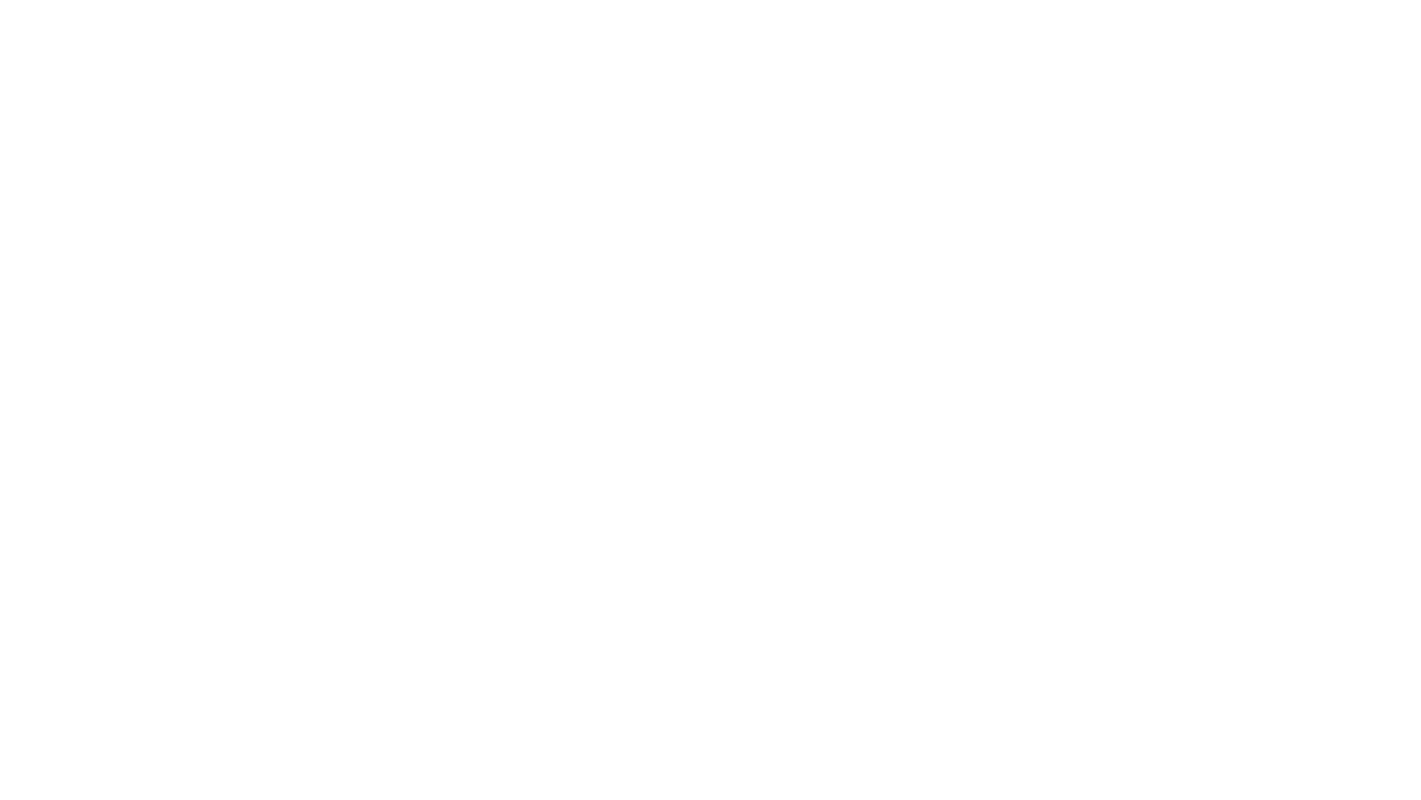
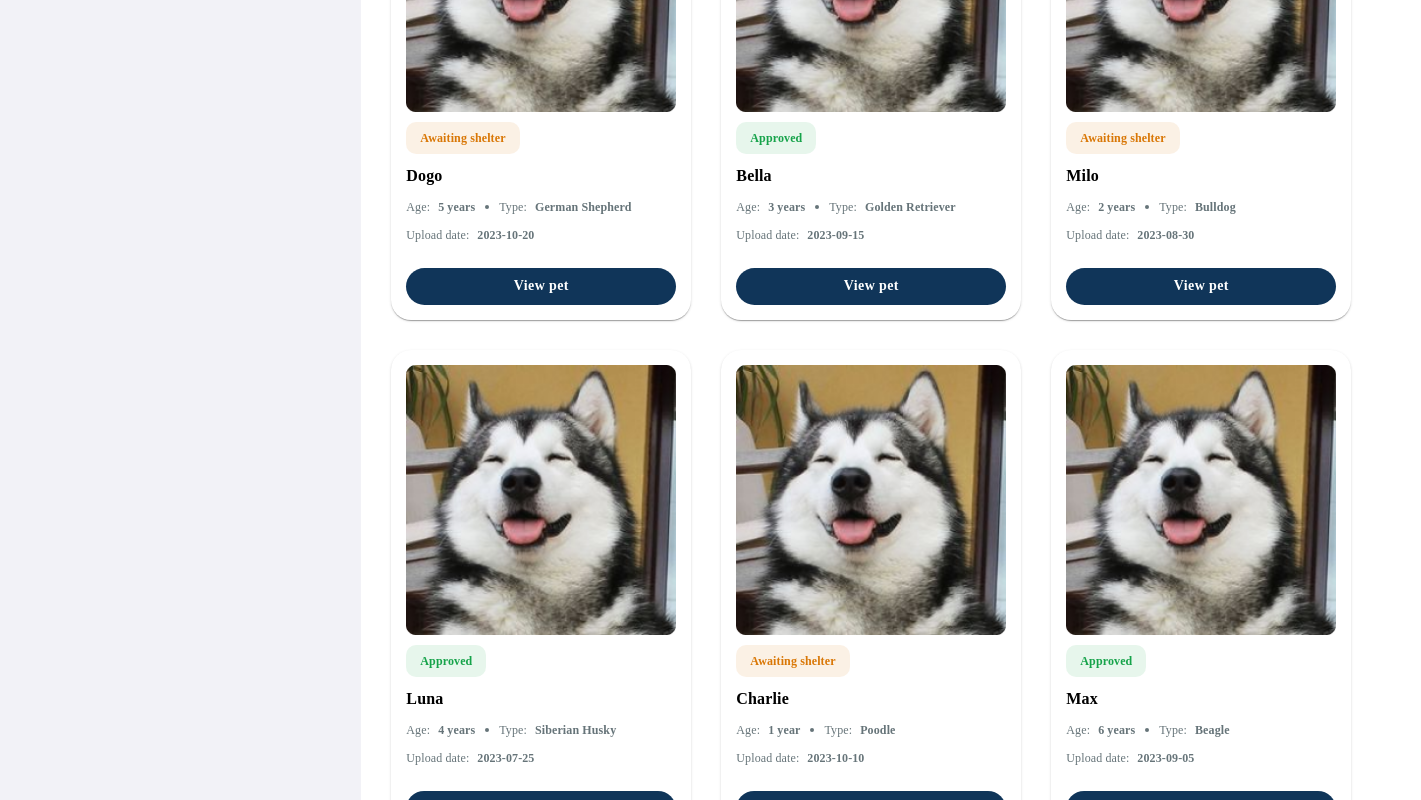
Before and after one commit to tamFEDev/pawfundFE, a React (Vite) app: page /dashboard/manager/pet-list in a window 1280 px wide. Before the commit this address had no page. Shown: the part 400-1200 px from the top of the page, 1421 px wide, since content can reach past the window. Before the commit the page ends 800 px from the top, so only its background shows below. Built offline with nearby package versions, Linux system fonts and the light colour scheme.

Commit message:
fix routing for each roleId

```diff
--- a/src/GlobalProvider.jsx
+++ b/src/GlobalProvider.jsx
@@ -68,21 +68,17 @@ const GlobalProvider = ({ children }) => {
     try {
       const response = await axios.post(`${BASE_URL}/api/Auth/Login`, body);
       if (response.status >= 200 && response.status < 300) {
-        const { token, roleName } = response.data;
+        const { token } = response.data;
         localStorage.setItem("accessToken", token);
         setToken(token);
-
-        // Get complete user data including roleName
         const userData = await getLoggedUser(token);
         if (userData) {
-          setUser({ ...userData, roleName }); // Add roleName to user data
-          localStorage.setItem(
-            "user",
-            JSON.stringify({ ...userData, roleName })
-          );
+          setUser(userData);
+          localStorage.setItem("user", JSON.stringify(userData));
           setIsLogged(true);
         }
       }
+      console.log(response.data);
     } catch (err) {
       console.log("Login error: ", err);
     }
--- a/src/components/AdminSideBar.jsx
+++ b/src/components/AdminSideBar.jsx
@@ -3,8 +3,13 @@ import React from "react";
 import { fontFamily } from "../constants";
 import CustomDivider from "./CustomDivider";
 import HomeIcon from "@mui/icons-material/Home";
+import { useGlobalContext } from "../GlobalProvider";
+import { Link as RouterLink } from "react-router-dom";
+import PetsIcon from "@mui/icons-material/Pets";
+import EventIcon from "@mui/icons-material/Event";
+import EditNoteIcon from "@mui/icons-material/EditNote";
 
-const pages = [
+const staffPages = [
   {
     name: "About Shelter",
     url: "/dashboard/staff/about-shelter",
@@ -13,17 +18,43 @@ const pages = [
   {
     name: "Shelter Pets",
     url: "/dashboard/staff/pets",
+    icon: <PetsIcon />,
   },
   {
     name: "Adoption Forms",
     url: "/dashboard/staff/adoption-forms",
+    icon: <EditNoteIcon />,
   },
   {
     name: "Events",
     url: "/dashboard/staff/events",
+    icon: <EventIcon />,
   },
 ];
+
+const managerPages = [
+  {
+    name: "Pet list",
+    url: "/dashboard/manager/pet-list",
+    icon: <PetsIcon />,
+  },
+  {
+    name: "Events",
+    url: "/dashboard/manager/pet-list",
+    icon: <EventIcon />,
+  },
+];
+
 const AdminSideBar = () => {
+  const { user } = useGlobalContext();
+
+  // Display loading or error if user data is not available
+  if (!user) {
+    return <Typography>Loading...</Typography>;
+  }
+
+  const pages = user.roleId === 4 ? staffPages : managerPages;
+
   return (
     <div
       style={{
@@ -32,6 +63,8 @@ const AdminSideBar = () => {
         height: "100vh",
         padding: "30px 0",
         width: "260px",
+        marginTop: "80px",
+        position: "fixed",
       }}
     >
       <div
@@ -39,14 +72,14 @@ const AdminSideBar = () => {
         style={{
           display: "flex",
           flexDirection: "column",
-
           alignItems: "center",
         }}
       >
         {pages.map((p, index) => (
           <div className="" key={index}>
             <Link
-              href={p.url}
+              component={RouterLink} // Use RouterLink here
+              to={p.url} // Navigate with 'to' instead of 'href'
               underline="none"
               className=""
               sx={{ width: "100%" }}
@@ -57,10 +90,10 @@ const AdminSideBar = () => {
                 fontSize={16}
                 fontWeight={600}
                 fontFamily={fontFamily.msr}
-                sx={{ display: "inline-block", width: "200px" }}
+                sx={{ display: "flex", gap: 2, width: "200px" }}
                 textAlign={"left"}
               >
-                {p.name}
+                {p.icon} {p.name}
               </Typography>
             </Link>
             <CustomDivider padding={"30px 0"} />
--- a/src/layouts/DashboardLayout.jsx
+++ b/src/layouts/DashboardLayout.jsx
@@ -6,11 +6,13 @@ import { Outlet } from "react-router-dom";
 
 const DashboardLayout = () => {
   return (
-    <div style={{ backgroundColor: "#F2F2F7", width: "100vw", height: "100%" }}>
+    <div style={{ backgroundColor: "#F2F2F7", height: "100%" }}>
       <AdminHeader />
       <div className="" style={{ display: "flex" }}>
         <AdminSideBar />
-        <Outlet />
+        <div className="" style={{ marginLeft: "270px", marginTop: "100px" }}>
+          <Outlet />
+        </div>
       </div>
     </div>
   );
--- a/src/main.jsx
+++ b/src/main.jsx
@@ -21,6 +21,7 @@ import AboutShelter from "./pages/AboutShelter.jsx";
 import ShelterPet from "./pages/ShelterPet.jsx";
 import AdoptionForms from "./pages/AdoptionForms.jsx";
 import MyPet from "./pages/MyPet.jsx";
+import ManagePets from "./pages/ManagePets.jsx";
 
 const router = createBrowserRouter([
   {
@@ -113,6 +114,10 @@ const router = createBrowserRouter([
         path: "/dashboard/staff/events",
         element: <AboutShelter />,
       },
+      {
+        path: "/dashboard/manager/pet-list",
+        element: <ManagePets />,
+      },
     ],
   },
 ]);
--- a/src/pages/AboutShelter.jsx
+++ b/src/pages/AboutShelter.jsx
@@ -1,9 +1,10 @@
 import { Button, CardMedia, Typography } from "@mui/material";
-import React from "react";
+import React, { useEffect } from "react";
 import { fontFamily, imgURL } from "../constants";
 import PetDetailTag from "../components/PetDetailTag";
 import CustomDivider from "../components/CustomDivider";
 import CustomChip from "../components/CustomChip";
+import { useGlobalContext } from "../GlobalProvider";
 
 const shelterDetail = {
   name: "Happy Paws Shelter",
@@ -19,6 +20,10 @@ const shelterDetail = {
 };
 
 const AboutShelter = () => {
+  const { user } = useGlobalContext();
+  useEffect(() => {
+    console.log(user.roleName);
+  }, []);
   return (
     <div
       className=""
--- a/src/pages/Home.jsx
+++ b/src/pages/Home.jsx
@@ -6,8 +6,34 @@ import DonationBanner from "../components/DonationBanner";
 import Footer from "../components/Footer";
 import ShelterList from "../components/ShelterList";
 import PetList from "../components/PetList";
+import { useGlobalContext } from "../GlobalProvider";
+import { useNavigate } from "react-router-dom";
+import { useEffect } from "react";
 
 const Home = () => {
+  const { user, isLogged } = useGlobalContext();
+  const navigate = useNavigate();
+  useEffect(() => {
+    if (!isLogged) {
+      navigate("/login");
+    } else {
+      if (user?.roleName && isLogged) {
+        switch (user.roleName) {
+          case "Staff":
+            navigate("/dashboard/staff/about-shelter");
+            break;
+          case "User":
+            navigate("/");
+            break;
+          case "Manager":
+            navigate("/dashboard/manager/pet-list");
+            break;
+        }
+      }
+    }
+    console.log(user.roleId);
+  }, [user, isLogged, navigate]); // Depend on user, isLogged, and navigate
+
   return (
     <div style={{ display: "flex", flexDirection: "column" }}>
       <div className="hero-section">
--- a/src/pages/Login.jsx
+++ b/src/pages/Login.jsx
@@ -17,7 +17,7 @@ import { useNavigate } from "react-router-dom";
 import { useGlobalContext } from "../GlobalProvider";
 
 const Login = () => {
-  const { user, login, loading, setLoading } = useGlobalContext();
+  const { user, login, loading, setLoading, isLogged } = useGlobalContext();
   const [showPassword, setShowPassword] = useState(false);
 
   const [form, setForm] = useState({
@@ -63,21 +63,21 @@ const Login = () => {
 
   // Use useEffect to redirect based on user role once user data is available
   useEffect(() => {
-    if (user?.roleName && !loading) {
+    if (user?.roleId && isLogged) {
       // Ensure user is defined and loading has stopped
-      switch (user.roleName) {
-        case "Staff":
+      switch (user.roleId) {
+        case 4:
           navigate("/dashboard/staff/about-shelter");
           break;
-        case "User":
+        case 2:
           navigate("/");
           break;
-        default:
-          navigate("/");
+        case 3:
+          navigate("/dashboard/manager/pet-list");
           break;
       }
     }
-  }, [user, loading, navigate]); // Depend on user and loading states
+  }, [user, isLogged, navigate]); // Depend on user and loading states
 
   return (
     <div style={{}}>
--- /dev/null
+++ b/src/pages/ManagePets.jsx
@@ -0,0 +1,167 @@
+import { Button, CardMedia, Typography } from "@mui/material";
+import React from "react";
+import { fontFamily, imgURL } from "../constants";
+import PetDetailTag from "../components/PetDetailTag";
+import CustomDivider from "../components/CustomDivider";
+import CustomChip from "../components/CustomChip";
+import AdoptionFormCard from "../components/AdoptionFormCard";
+import MyPetCard from "../components/MyPetCard";
+
+const data = [
+  {
+    name: "Dogo",
+    isApproved: false,
+    petBreed: "German Shepherd",
+    age: "5 years",
+    uploadDate: "2023-10-20",
+    img: imgURL.dogo,
+    petType: "Dog",
+    petColor: "Golden",
+    petSize: "Medium",
+    medicalCondition: "Healthy",
+    petGender: "Male",
+    // petImage: "https://example.com/images/buddy.jpg",
+    aboutPet:
+      "Buddy is a friendly and playful dog who loves to be around people.",
+  },
+  {
+    name: "Bella",
+    isApproved: true,
+    petBreed: "Golden Retriever",
+    age: "3 years",
+    uploadDate: "2023-09-15",
+    img: imgURL.dogo,
+    shelterName: "Hopeful Tails Shelter",
+    shelterAddress: "789 Maple Ave, Petville",
+    petType: "Dog",
+    petColor: "Golden",
+    petSize: "Medium",
+    medicalCondition: "Healthy",
+    petGender: "Male",
+    // petImage: "https://example.com/images/buddy.jpg",
+    aboutPet:
+      "Buddy is a friendly and playful dog who loves to be around people.",
+  },
+  {
+    name: "Milo",
+    isApproved: false,
+    petBreed: "Bulldog",
+    age: "2 years",
+    uploadDate: "2023-08-30",
+    img: imgURL.dogo,
+    petType: "Dog",
+    petColor: "Golden",
+    petSize: "Medium",
+    medicalCondition: "Healthy",
+    petGender: "Male",
+    // petImage: "https://example.com/images/buddy.jpg",
+    aboutPet:
+      "Buddy is a friendly and playful dog who loves to be around people.",
+  },
+  {
+    name: "Luna",
+    isApproved: true,
+    petBreed: "Siberian Husky",
+    age: "4 years",
+    uploadDate: "2023-07-25",
+    img: imgURL.dogo,
+    shelterName: "Hopeful Tails Shelter",
+    shelterAddress: "789 Maple Ave, Petville",
+    petType: "Dog",
+    petColor: "Golden",
+    petSize: "Medium",
+    medicalCondition: "Healthy",
+    petGender: "Male",
+    // petImage: "https://example.com/images/buddy.jpg",
+    aboutPet:
+      "Buddy is a friendly and playful dog who loves to be around people.",
+  },
+  {
+    name: "Charlie",
+    isApproved: false,
+    petBreed: "Poodle",
+    age: "1 year",
+    uploadDate: "2023-10-10",
+    img: imgURL.dogo,
+    petType: "Dog",
+    petColor: "Golden",
+    petSize: "Medium",
+    medicalCondition: "Healthy",
+    petGender: "Male",
+    // petImage: "https://example.com/images/buddy.jpg",
+    aboutPet:
+      "Buddy is a friendly and playful dog who loves to be around people.",
+  },
+  {
+    name: "Max",
+    isApproved: true,
+    petBreed: "Beagle",
+    age: "6 years",
+    uploadDate: "2023-09-05",
+    img: imgURL.dogo,
+    shelterName: "Hopeful Tails Shelter",
+    shelterAddress: "789 Maple Ave, Petville",
+    petType: "Dog",
+    petColor: "Golden",
+    petSize: "Medium",
+    medicalCondition: "Healthy",
+    petGender: "Male",
+    // petImage: "https://example.com/images/buddy.jpg",
+    aboutPet:
+      "Buddy is a friendly and playful dog who loves to be around people.",
+  },
+];
+
+const ManagePets = () => {
+  return (
+    <div
+      className=""
+      style={{
+        marginTop: "20px",
+        marginLeft: "20px",
+        padding: "30px 30px",
+        // display: "inline-block",
+        backgroundColor: "white",
+        borderRadius: "10px",
+        width: "1000px",
+      }}
+    >
+      <Typography
+        variant="body1"
+        color="initial"
+        fontSize={24}
+        fontWeight={600}
+        fontFamily={fontFamily.msr}
+      >
+        Pets for Sheltering
+      </Typography>
+      <CustomDivider padding={"20px 0"} />
+      <div
+        className="card-container"
+        style={{ display: "flex", flexWrap: "wrap", gap: 30 }}
+      >
+        {data.map((d, index) => (
+          <MyPetCard
+            key={index}
+            name={d.name}
+            isApproved={d.isApproved}
+            petBreed={d.petBreed}
+            age={d.age}
+            uploadDate={d.uploadDate}
+            img={d.img}
+            shelterName={d.shelterName}
+            shelterAddress={d.shelterAddress}
+            petType={d.petType}
+            petColor={d.petColor}
+            petSize={d.petSize}
+            medicalCondition={d.medicalCondition}
+            petGender={d.petGender}
+            aboutPet={d.aboutPet}
+          />
+        ))}
+      </div>
+    </div>
+  );
+};
+
+export default ManagePets;
```
Also changed, not shown: src/components/AdminHeader.jsx (+12 -4 lines).
